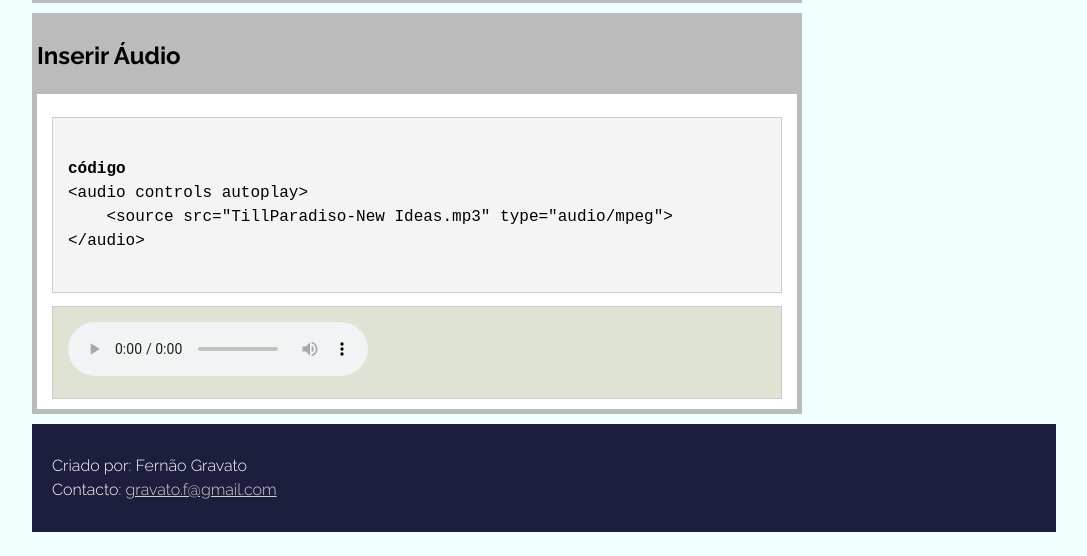
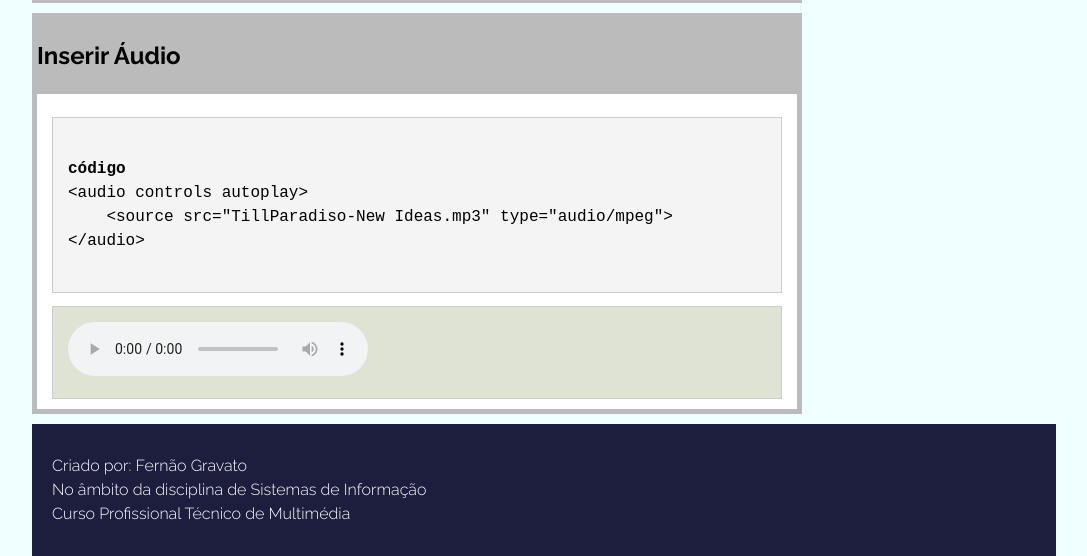
Before and after one commit to gravato/aprenderHTML, a plain HTML site: page imagem.html in a window 1280 px wide. Shown: the part 1733-2289 px from the top of the page, without its empty margins (96-1183 px from the left). Before the commit the page ends 2265 px from the top, so only its background shows below. Drawn offline with Linux system fonts and the light colour scheme.

Commit message:
Update imagem.html

```diff
--- a/imagem.html
+++ b/imagem.html
@@ -98,7 +98,8 @@
     </aside>
     <footer>
         <p>Criado por: Fernão Gravato</p>
-        <p>Contacto: <a href="mailto: gravato.f@gmail.com">gravato.f@gmail.com</a></p>
+        <p>No âmbito da disciplina de Sistemas de Informação</p>
+        <p>Curso Profissional Técnico de Multimédia</p>
     </footer>
 </body>
 </html>
```
